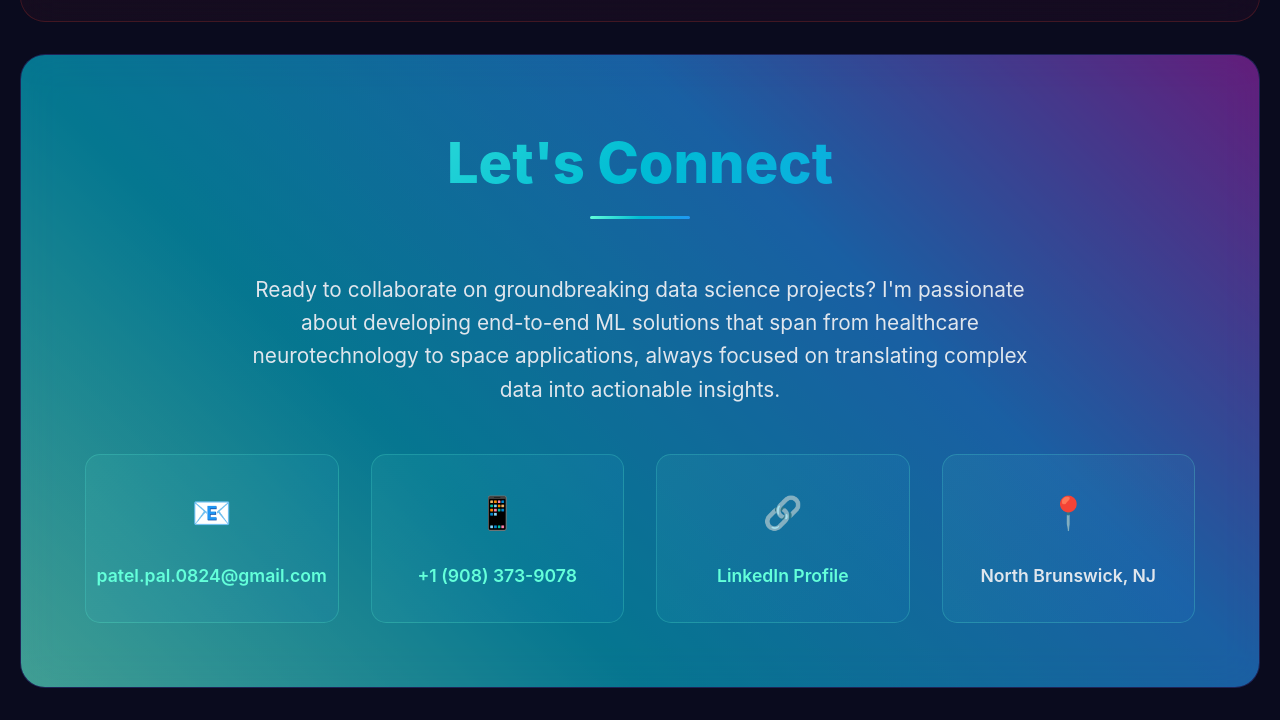
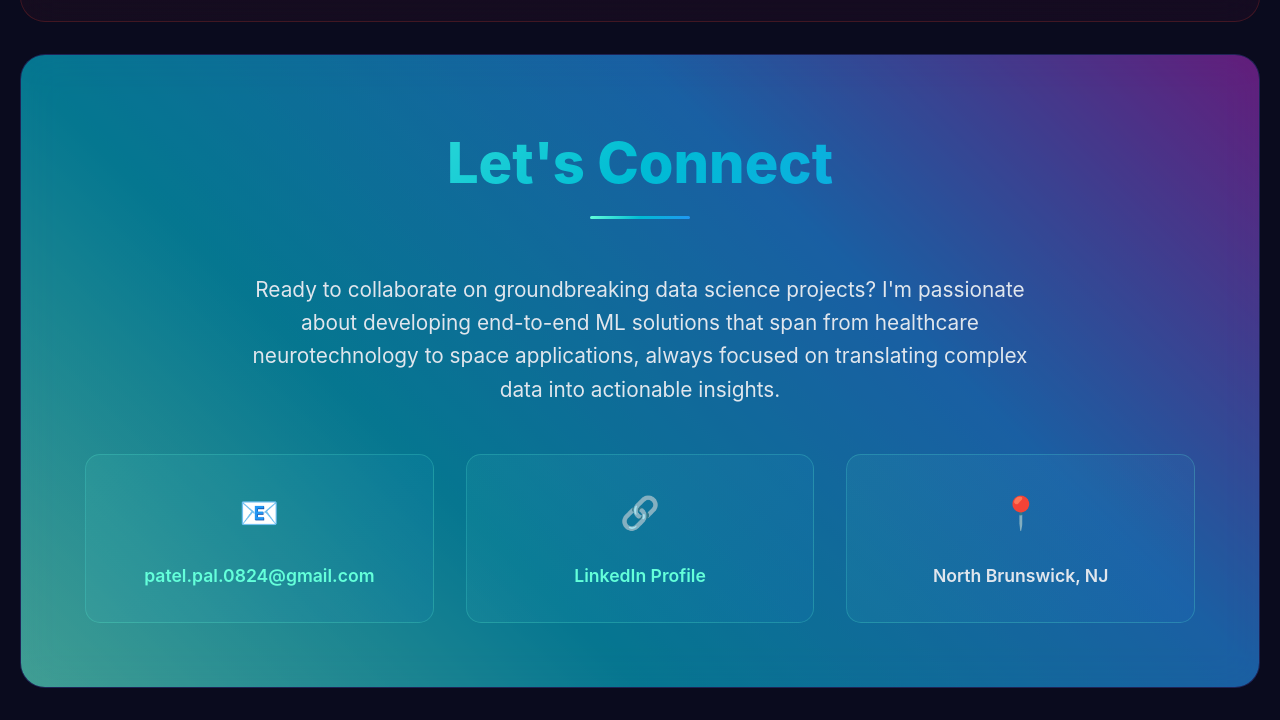
Before and after one commit to pvp08/pvp08.github.io, a plain HTML site: page index.html in a window 1280 px wide. Shown: the part 9498-10218 px from the top of the page. Drawn offline with Linux system fonts and the light colour scheme.

Commit message:
Update index.html

```diff
--- a/index.html
+++ b/index.html
@@ -1112,10 +1112,6 @@
                     <a href="mailto:patel.pal.0824@gmail.com">patel.pal.0824@gmail.com</a>
                 </div>
                 <div class="contact-item">
-                    <div class="contact-icon">📱</div>
-                    <a href="tel:+19083739078">+1 (908) 373-9078</a>
-                </div>
-                <div class="contact-item">
                     <div class="contact-icon">🔗</div>
                     <a href="https://www.linkedin.com/in/palvpatel" target="_blank">LinkedIn Profile</a>
                 </div>
```
